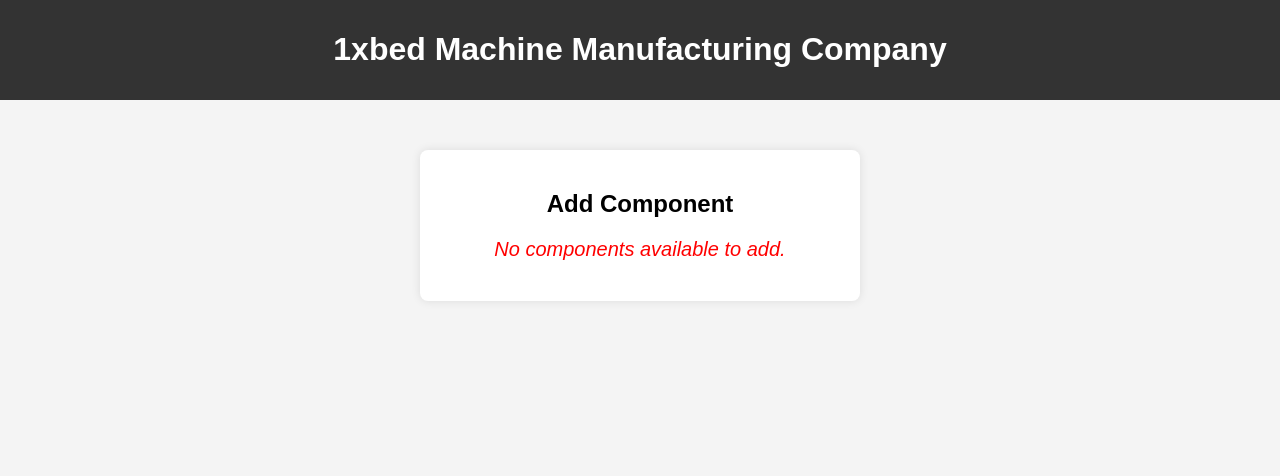
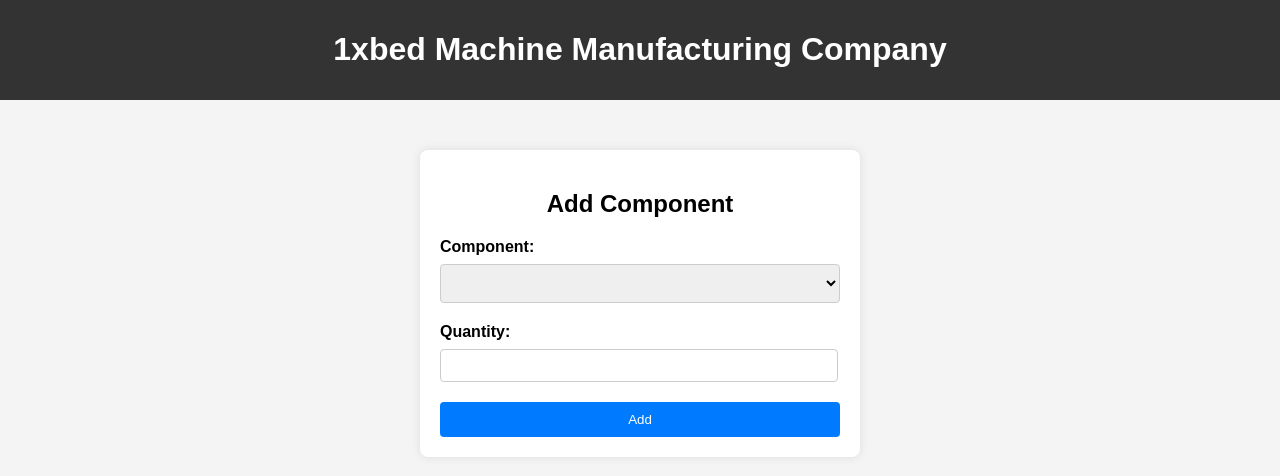
Before and after one commit to minhviet21/MachineAssemblyManagementWeb, a Django app: page /manager/product/A/add_component in a window 1280 px wide. Shown: the top 476 px of the page. Run offline with Django 5.2, Linux system fonts and the light colour scheme; data comes from the database, SQL or seed files in the repository; lists and menus that the app fills with data are empty.

Commit message:
Update add_component.html

```diff
--- a/myproject/templates/myproject/product/add_component.html
+++ b/myproject/templates/myproject/product/add_component.html
@@ -14,7 +14,6 @@
     </header>
     <div class="container">
     <h2>Add Component</h2>
-    {% if list_component_not_in_product %}
         <form method="post">
             {% csrf_token %}
             <label for="Component">Component:</label>
@@ -24,17 +23,9 @@
                 {% endfor %}
             </select><br>
             <label for="Quantity">Quantity:</label>
-                <input type="number" id="quantity" name="quantity" value=""><br>
+            <input type="number" id="quantity" name="quantity" value="" required><br>
             <button type="submit">Add</button>
-                <p></p>
-                <button type="button">
-                    <a href="/manager/product/A">
-                        Cancel
-                </button>
         </form>
-        {% else %}
-            <p class="message">No components available to add.</p>
-        {% endif %}
     </div>
 </body>
 </html>
```
Lines whose indentation alone changed are shown as unchanged.
